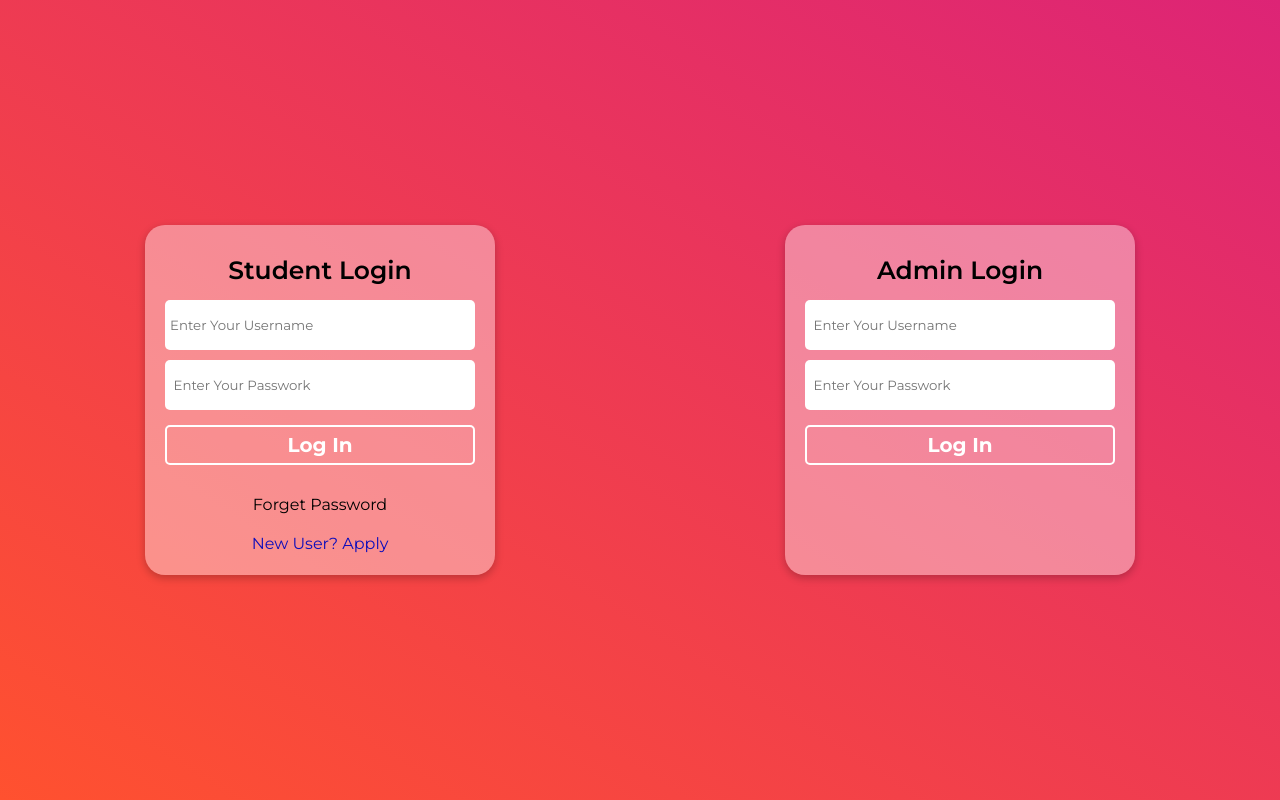
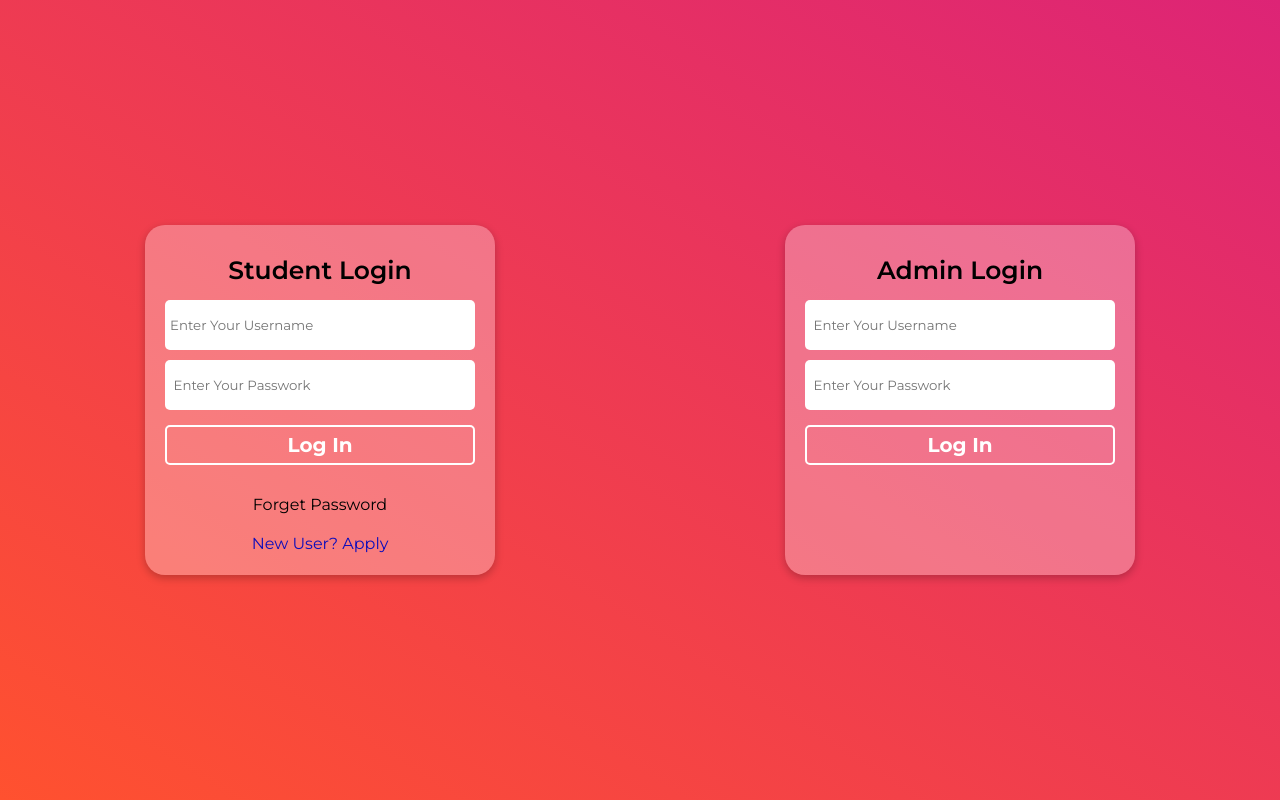
Before and after one commit to AdityaMayukhSom/Hostel-Management-System, a PHP site: page / in a window 1280 px wide. Run offline with PHP 8.4, Linux system fonts and the light colour scheme.

Commit message:
Final Commit

```diff
--- a/CSS/index.css
+++ b/CSS/index.css
@@ -33,7 +33,7 @@ body {
     max-width: 350px;
     padding: 20px;
     margin: auto;
-    background-color: rgba(255, 255, 255, 0.4);
+    background-color: rgba(255, 255, 255, 0.3);
     box-shadow: rgba(0, 0, 0, 0.24) 0px 3px 8px;
     display: flex;
     flex-direction: column;
--- a/index.html
+++ b/index.html
@@ -20,7 +20,7 @@
             </form>
             <button class="student-login submit-button">Log In</button>
             <a href="#" class="forget-Password-button-student">Forget Password</a>
-            <a href="#" class="new-user-register">New User? Apply</a>
+            <a href="./application.html" class="new-user-register">New User? Apply</a>
         </div>
 
         <div class=" admin-login login-background">
```
